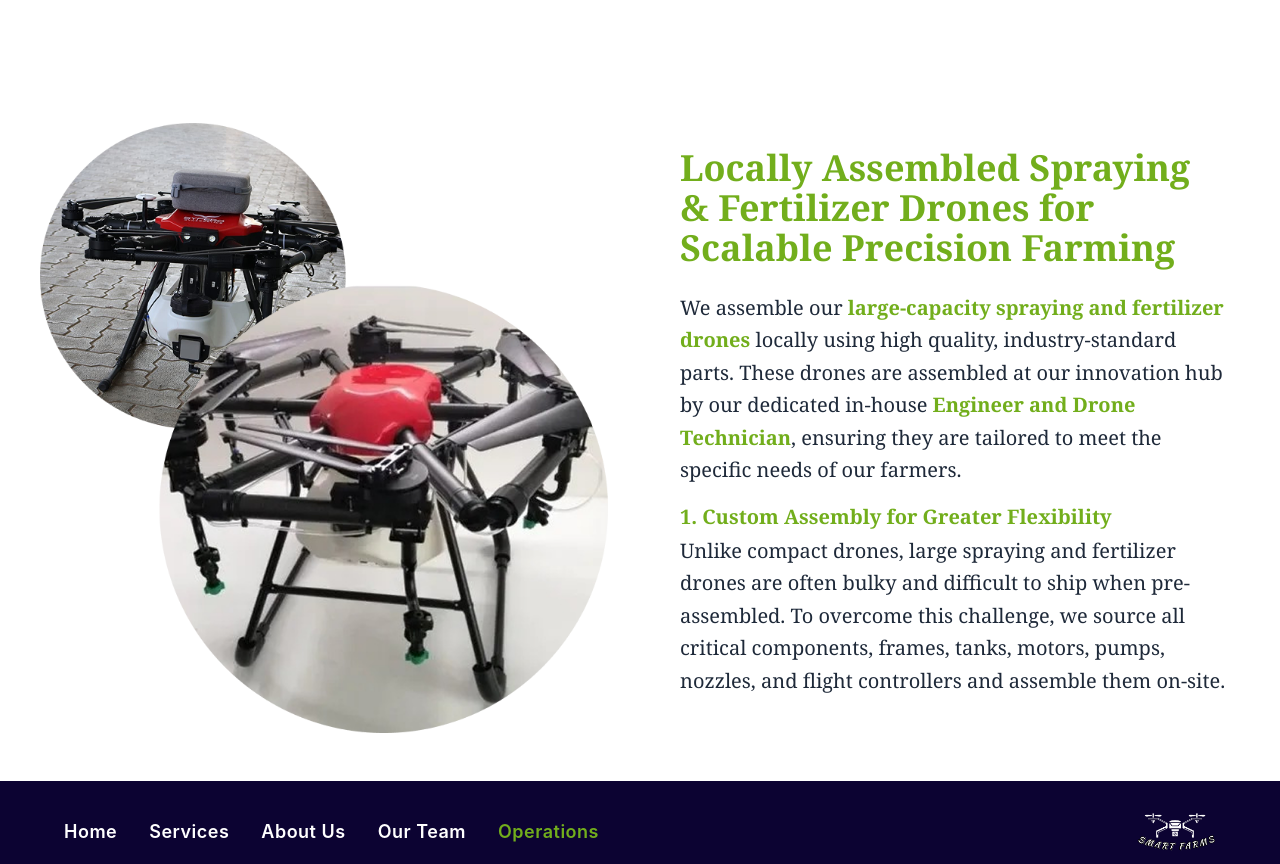
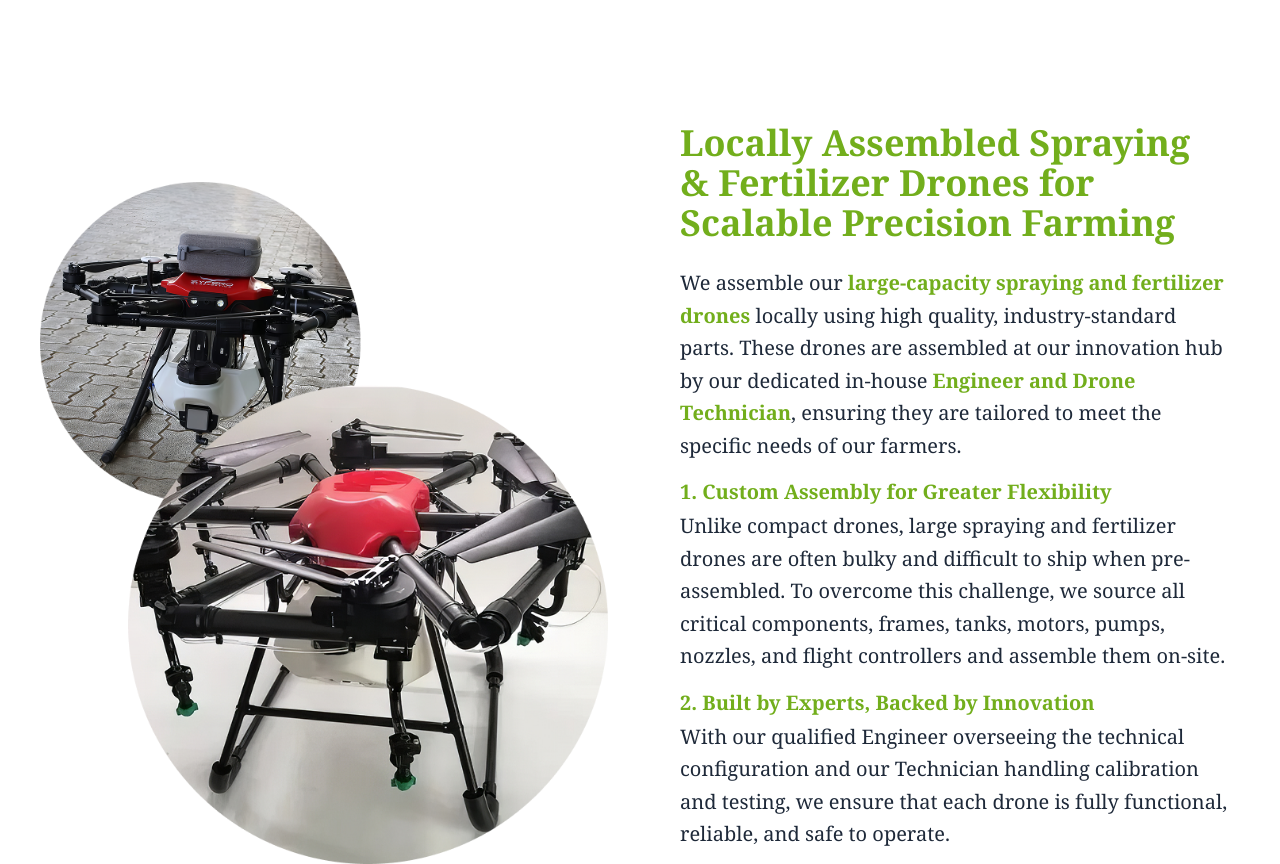
Before and after one commit to HudsonWayne/Smart-Farms, a Next.js app: page /operations in a window 1280 px wide. Shown: the part 2620-3484 px from the top of the page. Built offline with nearby package versions, Linux system fonts and the light colour scheme; a web font is replaced by a local one.

Commit message:
initial commit

```diff
--- a/src/pages/operations.tsx
+++ b/src/pages/operations.tsx
@@ -173,16 +173,16 @@ export default function OperationsPage() {
       >
         <div className="md:order-1">
           <Image
-            src="/Group 22 (1).png"
+            src="/big.png"
             alt="Locally assembled drone"
             className="uniform-img2 w-full"
             width={530}
-            height={790}
+            height={990}
             style={{ objectFit: "contain" }}
           />
         </div>
         <div className="md:order-2">
-          <div className="overflow-auto max-h-[80vh] md:max-h-[70vh] px-2">
+          <div className="overflow-auto max-h-[80vh] md:max-h-[100vh] px-2">
             <h2 className="font-bold mb-6 text-2xl sm:text-3xl md:text-4xl text-[#72AE1C]">
               Locally Assembled Spraying <br />
               & Fertilizer Drones for <br />
```
Also changed, not shown: public/big.png (added).
